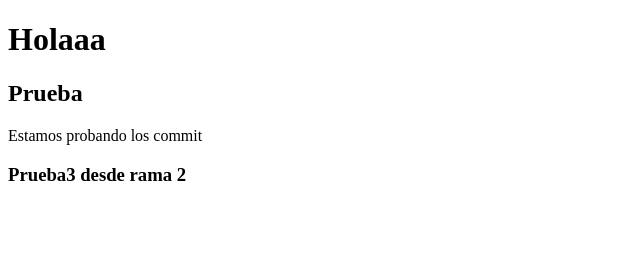
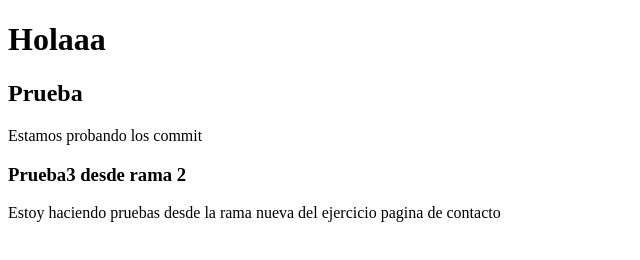
Before and after one commit to Aymee10/ramas-ej, a plain HTML site: page index.html in a window 1280 px wide. Shown: the whole page, without its empty margins (0-640 px from the left). Drawn offline with Linux system fonts and the light colour scheme.

Commit message:
pagina de contacto

```diff
--- a/index.html
+++ b/index.html
@@ -10,5 +10,6 @@
     <h2>Prueba</h2>
     <p>Estamos probando los commit</p>
     <h3>Prueba3 desde rama 2</h3>
+    <p>Estoy haciendo pruebas desde la rama nueva del ejercicio pagina de contacto</p>
 </body>
 </html>
```
